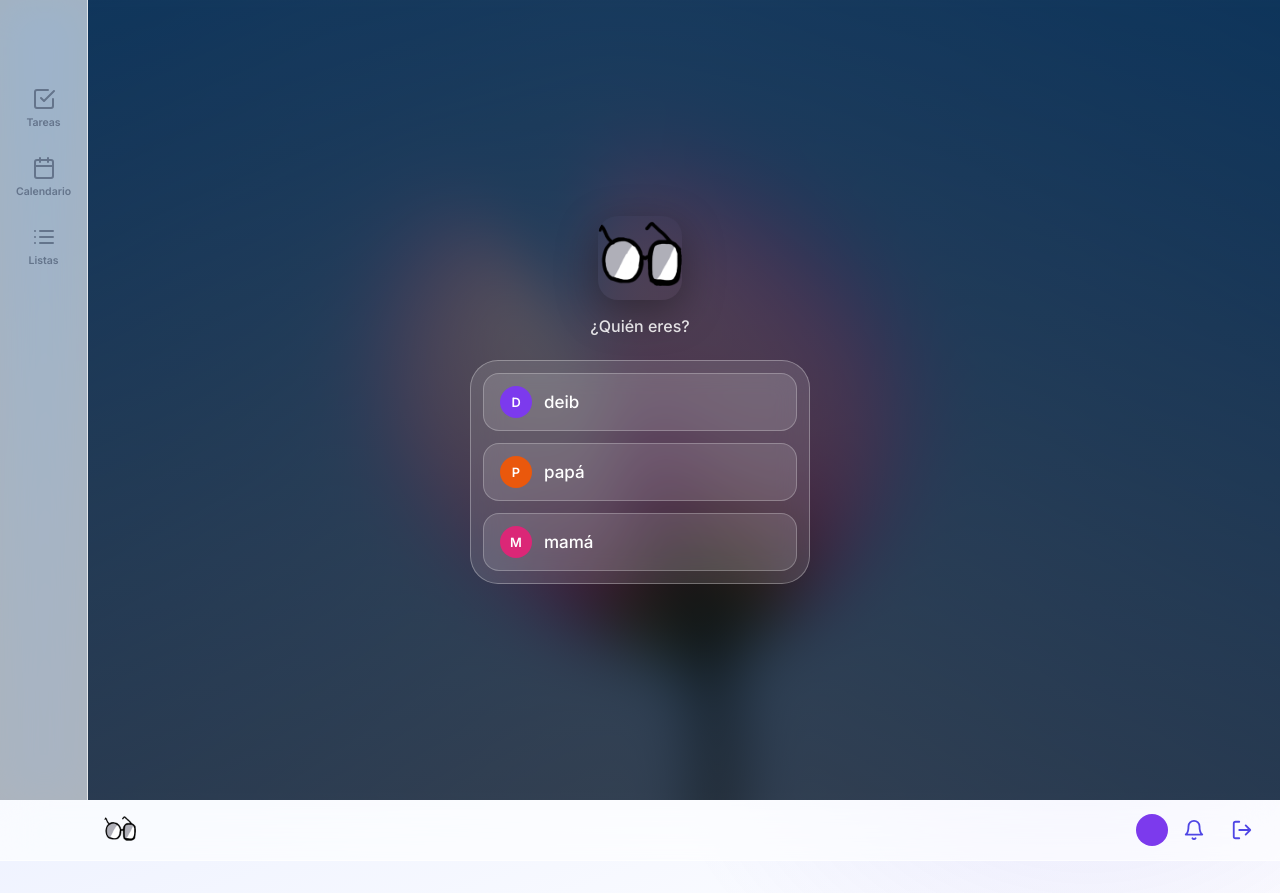
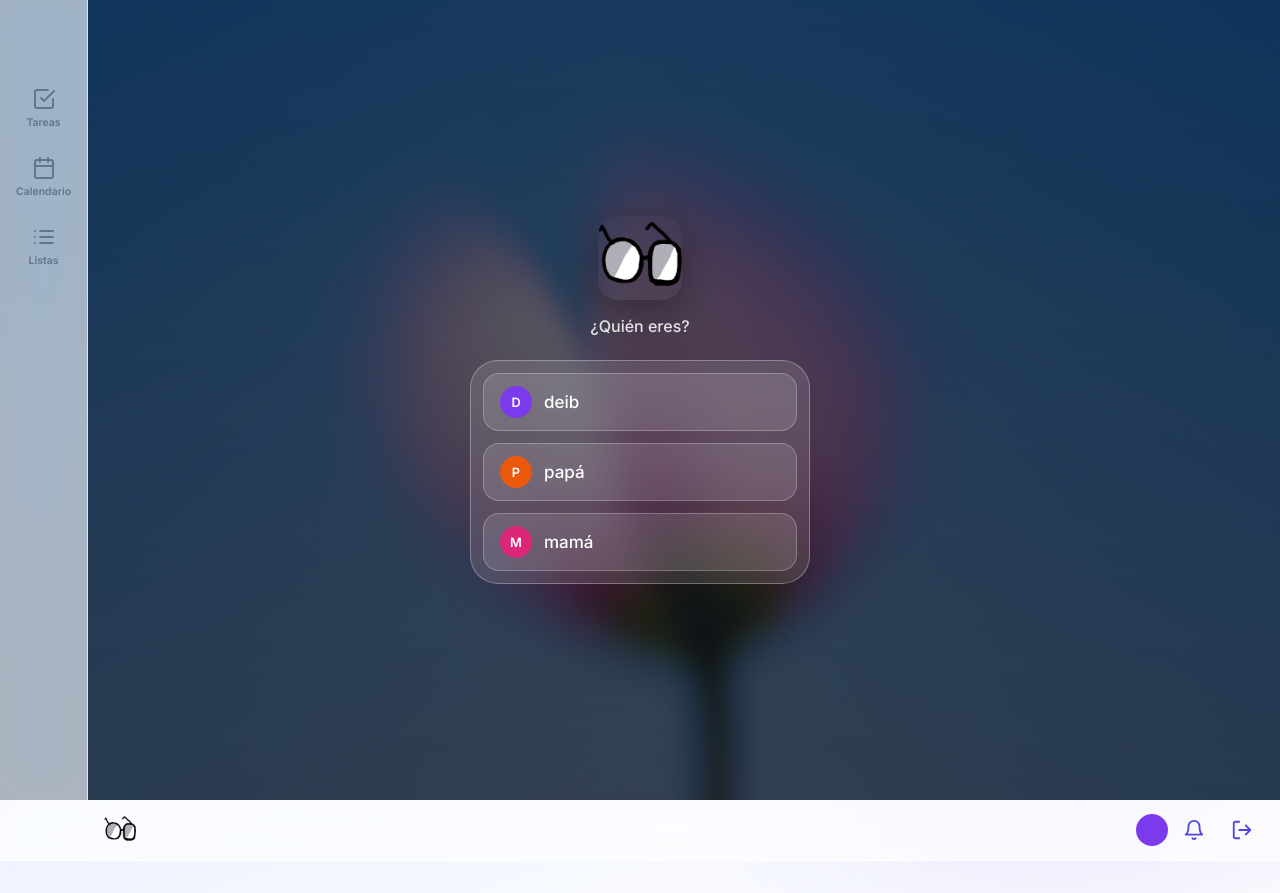
Before and after one commit to deibpst/psan, a website with bundled scripts: page public/index.html in a window 1280 px wide. Built offline with nearby package versions, Linux system fonts and the light colour scheme; files whose address does not match are found by name.

Commit message:
style(login): soften flower blur 24px to 8px

```diff
--- a/public/styles.css
+++ b/public/styles.css
@@ -287,7 +287,7 @@ select {
   position: absolute;
   inset: 0;
   background: url("/flwr.jpg") center / cover no-repeat;
-  filter: blur(24px) brightness(0.6) saturate(1.15);
+  filter: blur(8px) brightness(0.6) saturate(1.15);
   transform: scale(1.15);
   /* oculta bordes del blur */
 }
```
